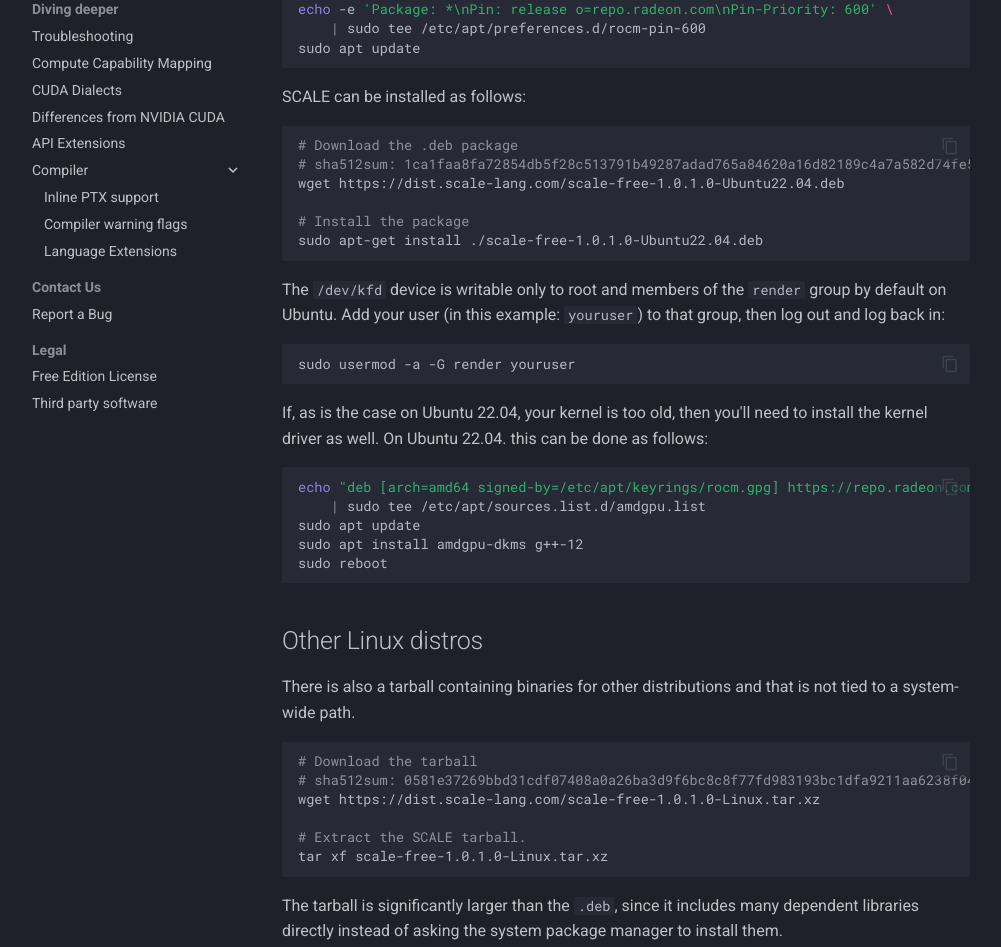
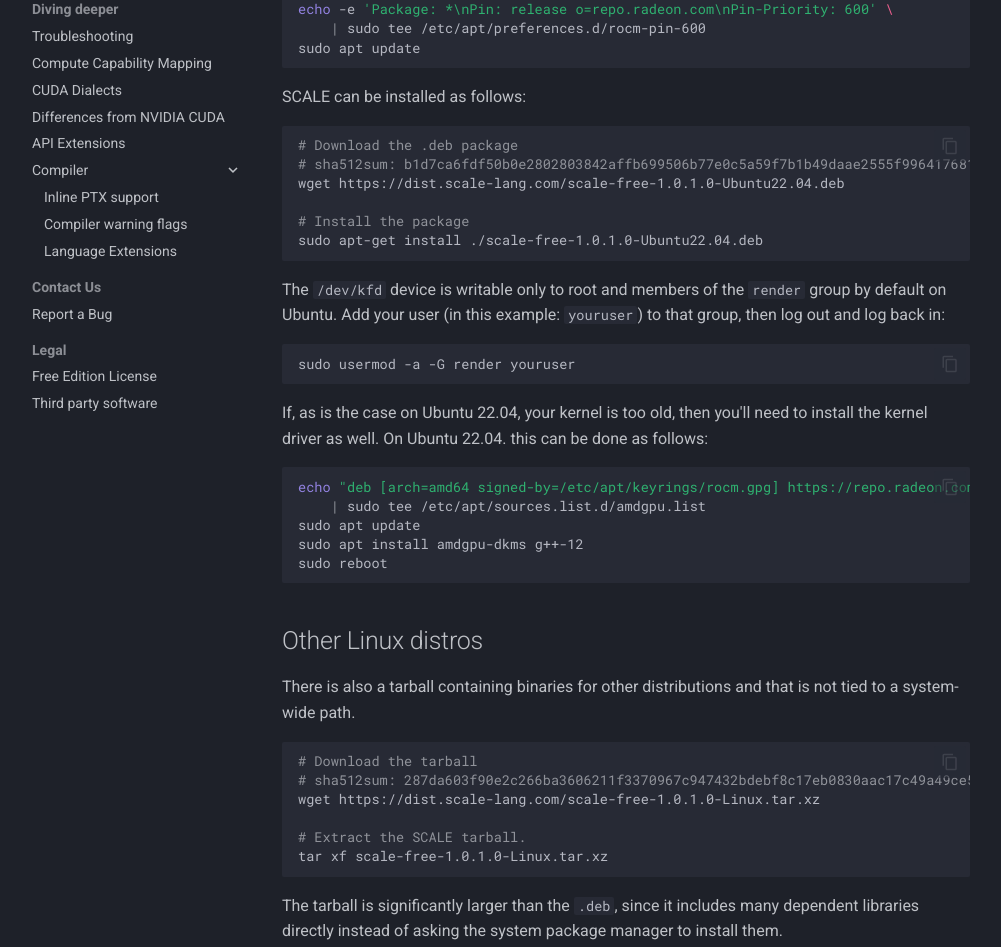
Before and after one commit to spectral-compute/scale-docs, an MkDocs documentation site: the page built from docs/manual/how-to-install.md, in a window 1280 px wide and 1400 px high. Shown: the part 443-1390 px from the top of the window, without its empty margins (14-1015 px from the left). Built offline with MkDocs 1.6.1 and Material for MkDocs 9.7.7, drawn with Linux system fonts in a browser that asks for light colours.

Commit message:
Fix sha512sums

````diff
--- a/docs/manual/how-to-install.md
+++ b/docs/manual/how-to-install.md
@@ -23,7 +23,7 @@ SCALE can be installed as follows:
 
 ```bash
 # Download the .deb package
-# sha512sum: 1ca1faa8fa72854db5f28c513791b49287adad765a84620a16d82189c4a7a582d74fe5391e5169ba15c3fc9e08ce6c43f957390670252b44811f29953bad34f5
+# sha512sum: b1d7ca6fdf50b0e2802803842affb699506b77e0c5a59f7b1b49daae2555f9964176811bd26a8aec55319f715526a18ebe5947c9de8d81cf64f9306b71a8668a
 wget https://dist.scale-lang.com/scale-free-1.0.1.0-Ubuntu22.04.deb
 
 # Install the package
@@ -54,7 +54,7 @@ There is also a tarball containing binaries for other distributions and that is
 
 ```bash
 # Download the tarball
-# sha512sum: 0581e37269bbd31cdf07408a0a26ba3d9f6bc8c8f77fd983193bc1dfa9211aa6238f045353331fd36bc3929131866027f0991bcf1fc15afc7e9e83331e6c3664
+# sha512sum: 287da603f90e2c266ba3606211f3370967c947432bdebf8c17eb0830aac17c49a49ce5fa2101f0e92f8965c78598a0334311141cfd0e9f40c914712a39fe9a22
 wget https://dist.scale-lang.com/scale-free-1.0.1.0-Linux.tar.xz
 
 # Extract the SCALE tarball.
````
